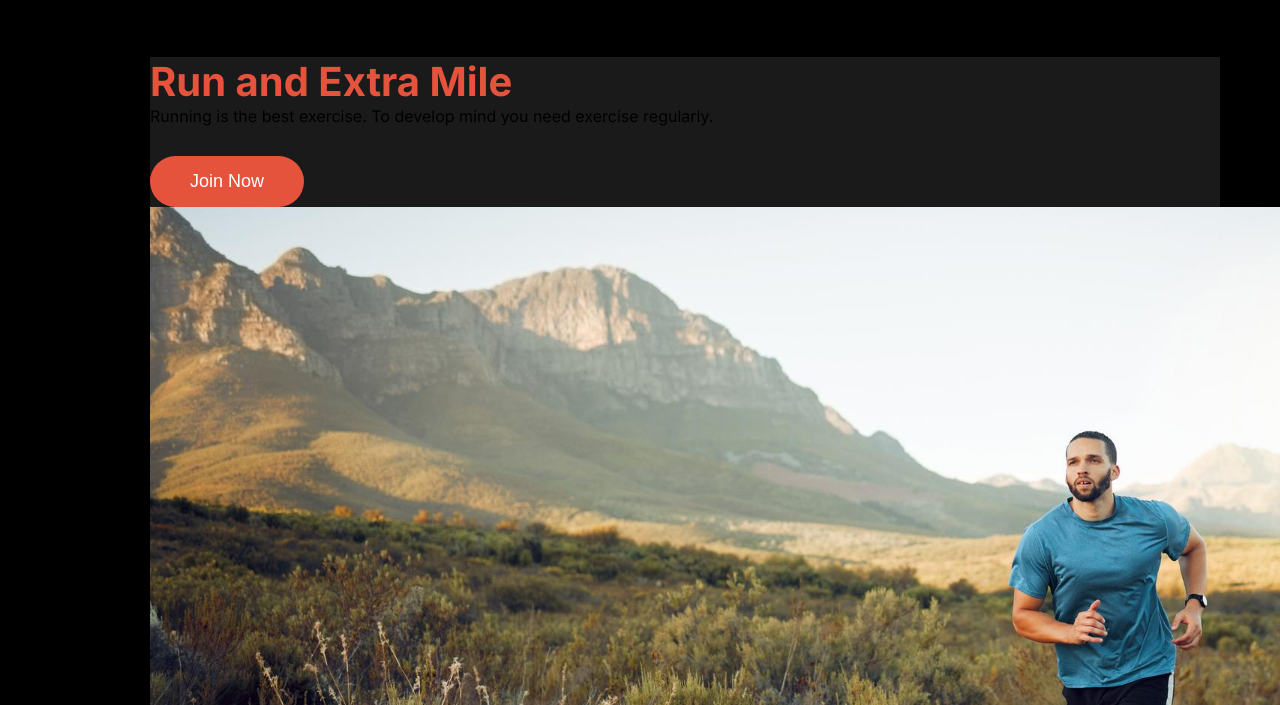
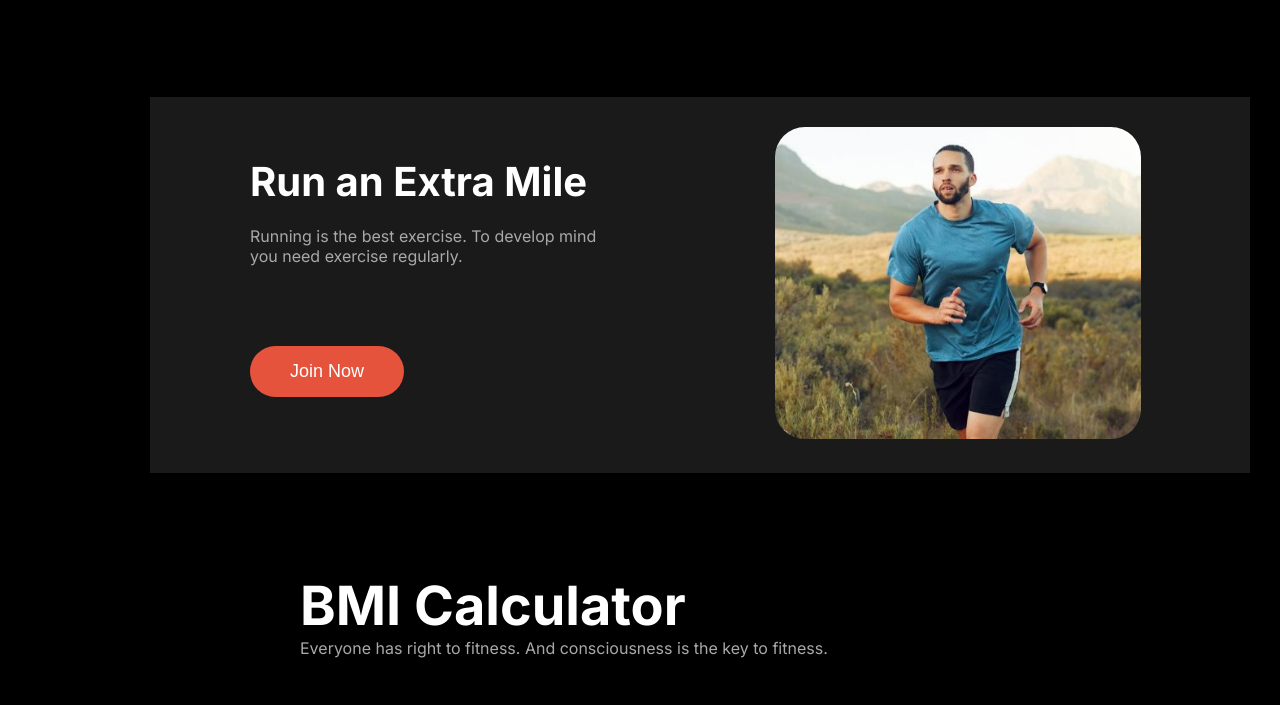
Before and after one commit to Mizan-Sanzi/DevMind, a plain HTML site: page index.html in a window 1280 px wide. Shown: the part 1368-2073 px from the top of the page. Drawn offline with Linux system fonts and the light colour scheme.

Commit message:
run section added

```diff
--- a/index.html
+++ b/index.html
@@ -80,12 +80,12 @@
           <section class="run">
             <div class="run-container">
                 <div class="run-head">
-                    <h1 class="run-heading">Run and Extra Mile</h1>
+                    <h1 class="run-heading">Run an Extra Mile</h1>
                     <p>Running is the best exercise. To develop mind you need exercise regularly. </p>
                     <button class="join-now">Join Now</button>
                 </div>
                 <div class="run-img">
-                    <img src="images/run.jpg" alt="running image">
+                    <img src="images/run (2).jpg" alt="running image">
                 </div>
             </div>
           </section>
--- a/styles/style.css
+++ b/styles/style.css
@@ -165,13 +165,38 @@ span {
     margin-bottom: 5px;
 }
 /* Run Section */
+.run-container {
+    display: grid;
+    grid-template-columns: repeat(2, 1fr);
+    gap: 150px;
+}
 .run {
-    width: 1070px;
+    width: 1100px;
     height: auto;
     margin-left: 150px;
     margin-right: 150px;
+    margin-top: 100px;
     background-color: #1A1A1A;
+}
+.run-head {
+    margin-left: 100px;
+}
+.run-head>p {
+    color: darkgray;
+    margin-bottom: 50px;
 
+}
+.run-heading {
+    color: white;
+    margin-bottom: 20px;
+}
+
+.run-img>img {
+    width: 366px;
+    height: 312px;
+    margin-top: 30px;
+    margin-bottom: 30px;
+    border-radius: 30px;
 }
 /* BMI section */
 .BMI {
@@ -483,6 +508,10 @@ hr {
         grid-template-columns: repeat(1, 1fr);
         margin-left: 30px;
     }
+    .run-container {
+        display: grid;
+        grid-template-columns: repeat(1, 1fr);
+    }
     .BMI {
         flex-direction: column;
         flex-wrap: wrap;
```
Also changed, not shown: images/run (2).jpg (added).
